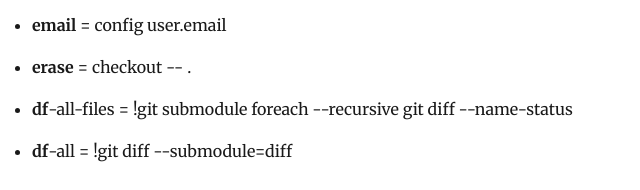
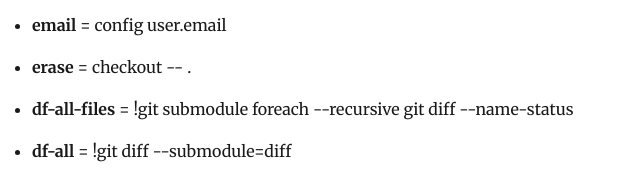
Before and after one commit to felipemendes/felipemendes.github.io, a Gatsby site: page /atalhos-terminal-e-git/atalhos-terminal-e-git/ in a window 1280 px wide. Shown: the part 2013-2203 px from the top of the page, 293-933 px from the left. Built offline with nearby package versions, Linux system fonts and the light colour scheme; Gatsby itself is replaced by a stand-in of ours; some packages are replaced by stand-ins of ours.

Commit message:
Update atalhos-terminal-e-git.md

```diff
--- a/content/blog/atalhos-terminal-e-git/atalhos-terminal-e-git.md
+++ b/content/blog/atalhos-terminal-e-git/atalhos-terminal-e-git.md
@@ -47,8 +47,8 @@ Git Alias:
 * **alias** = ! git config --get-regexp ^alias\\. | sed -e s/^alias\\.// -e s/\\ /\\ =\\ /
 * **email** = config user.email
 * **erase** = checkout -- .
-* **df**-all-files = !git submodule foreach --recursive git diff --name-status
-* **df**-all = !git diff --submodule=diff
+* **df-all-files** = !git submodule foreach --recursive git diff --name-status
+* **df-all** = !git diff --submodule=diff
 
 Para aumentar a produtividade no desenvolvimento utilize frequentementes os seguintes atalhos no *Terminal* e *[VIM](https://www.vim.org/)*:
 
```
